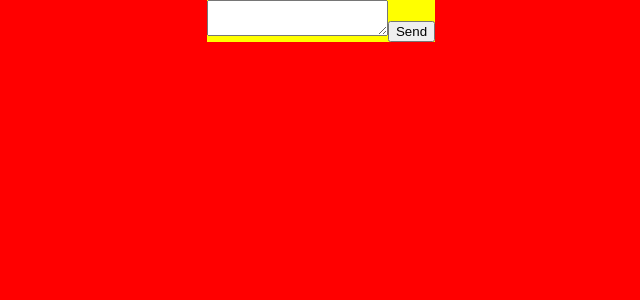
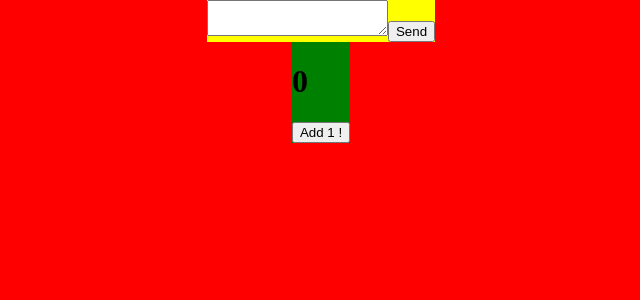
Before and after one commit to ArthurP44/ReactNotesApp, a React (Create React App) app: page / in a window 1280 px wide. Shown: the top 300 px of the page, without its empty margins (319-959 px from the left). Built offline with nearby package versions, Linux system fonts and the light colour scheme.

Commit message:
add countor component

```diff
--- a/src/App.js
+++ b/src/App.js
@@ -2,6 +2,7 @@ import React, { useState } from 'react';
 import styled from '@emotion/styled'
 import { Sender } from './components/save_notes';
 import { Card } from './components/card';
+import { Countor } from './components/messageCount'
 
 const App = () => {
   //state
@@ -11,8 +12,11 @@ const App = () => {
     setMessages((messages) => [message, ...messages])
   }
 
+
+  //<Count handleCountChange ={() => handleCountChange()}/>
   return <MainWrapper>
     <Sender updateMessages={(messageToUpdate) => updateMessages(messageToUpdate)}/>
+    <Countor></Countor>
     <WrapperCards>
       {
         messages.map((message, index) => {
--- /dev/null
+++ b/src/components/messageCount.js
@@ -0,0 +1,15 @@
+import React, {useState} from 'react';
+import styled from '@emotion/styled'
+
+export const Countor = () => {
+    const [count, setCount] = useState(0);
+
+    return <Count>
+                <h1>{count}</h1>
+                <button onClick={() => setCount(count + 1)}>Add 1 !</button>
+            </Count>
+}
+
+const Count = styled.div`
+    background-color: green;
+    `
```
